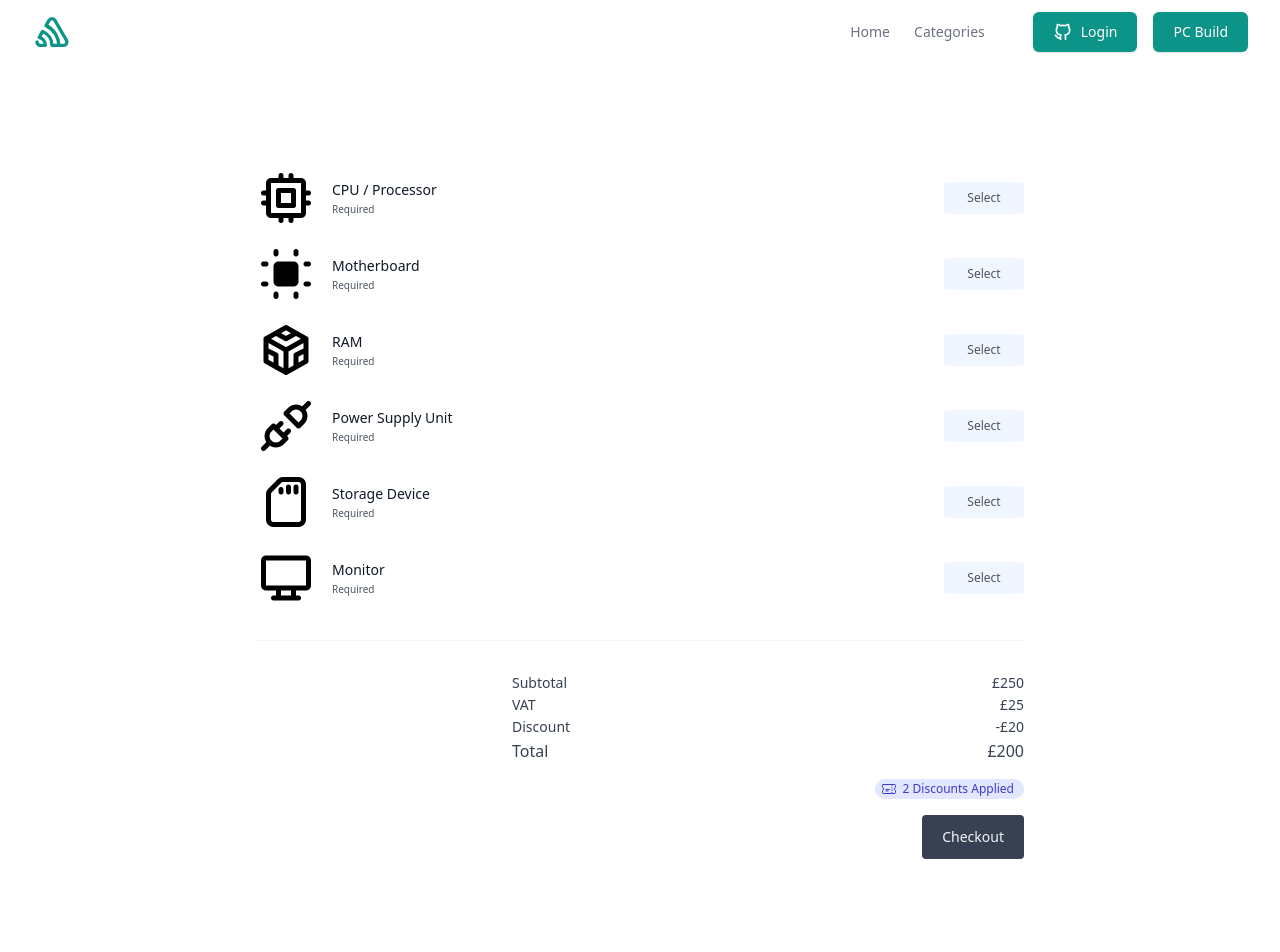
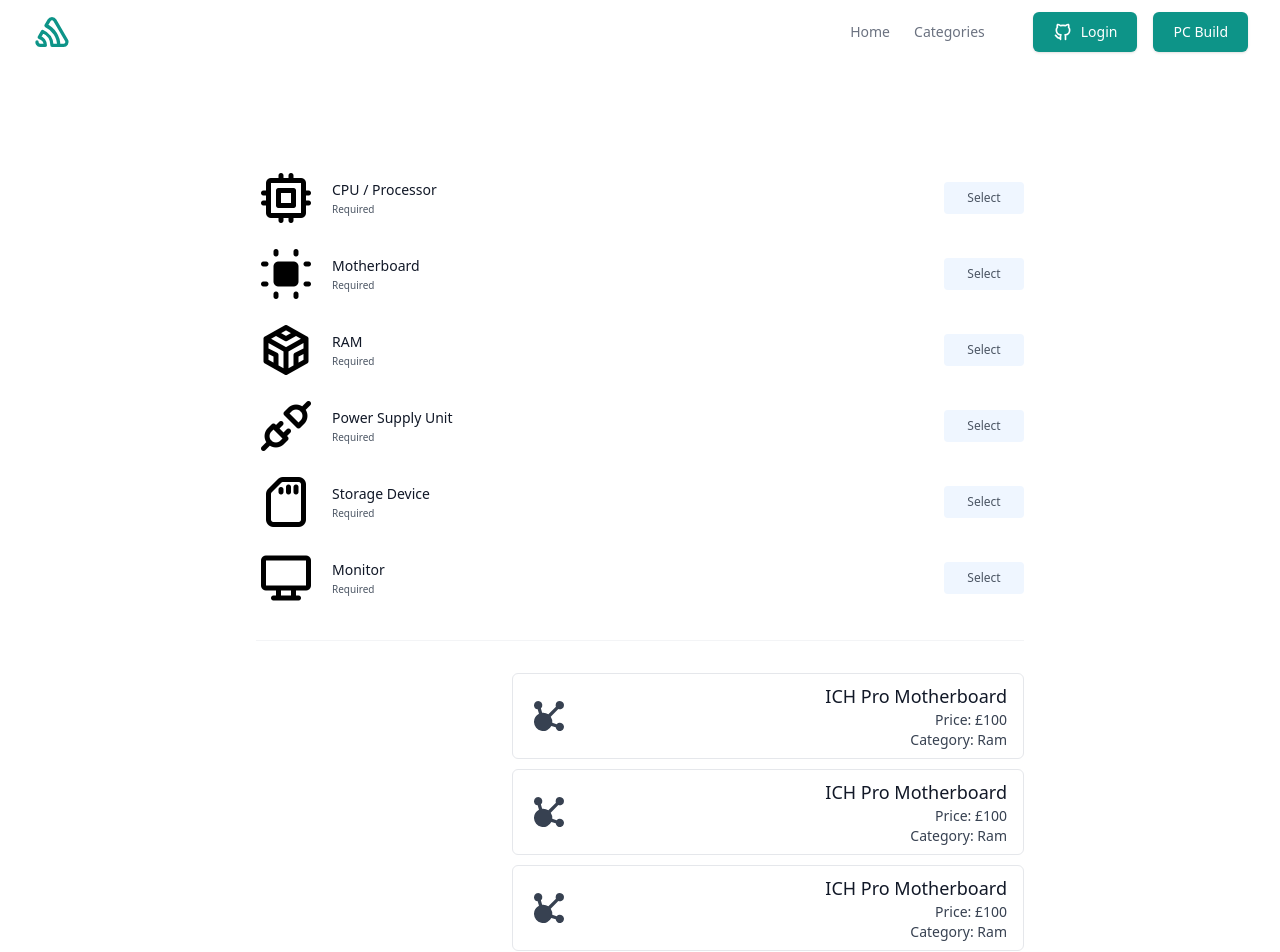
Before and after one commit to meraj2085/techRat, a Next.js app: page /pcBuild in a window 1280 px wide. Shown: the top 952 px of the page. Built offline with nearby package versions, Linux system fonts and the light colour scheme; no server answers.

Commit message:
Adding pcBuild

```diff
--- a/src/pages/pcBuild.js
+++ b/src/pages/pcBuild.js
@@ -73,58 +73,117 @@ const PcBuild = () => {
 
               <div className="mt-8 flex justify-end border-t border-gray-100 pt-8">
                 <div className="w-screen max-w-lg space-y-4">
-                  <dl className="space-y-0.5 text-sm text-gray-700">
-                    <div className="flex justify-between">
-                      <dt>Subtotal</dt>
-                      <dd>£250</dd>
+                  <div className="space-y-0.5 text-sm text-gray-700 flex flex-col gap-2">
+                    <div className="flex items-center gap-4 justify-between border rounded-md px-4 py-2">
+                      <div>
+                        <svg
+                          xmlns="http://www.w3.org/2000/svg"
+                          class="icon icon-tabler icon-tabler-affiliate-filled"
+                          width="40"
+                          height="40"
+                          viewBox="0 0 24 24"
+                          stroke-width="2"
+                          stroke="currentColor"
+                          fill="none"
+                          stroke-linecap="round"
+                          stroke-linejoin="round"
+                        >
+                          <path
+                            stroke="none"
+                            d="M0 0h24v24H0z"
+                            fill="none"
+                          ></path>
+                          <path
+                            d="M18.5 3a2.5 2.5 0 1 1 -.912 4.828l-4.556 4.555a5.475 5.475 0 0 1 .936 3.714l2.624 .787a2.5 2.5 0 1 1 -.575 1.916l-2.623 -.788a5.5 5.5 0 0 1 -10.39 -2.29l-.004 -.222l.004 -.221a5.5 5.5 0 0 1 2.984 -4.673l-.788 -2.624a2.498 2.498 0 0 1 -2.194 -2.304l-.006 -.178l.005 -.164a2.5 2.5 0 1 1 4.111 2.071l.787 2.625a5.475 5.475 0 0 1 3.714 .936l4.555 -4.556a2.487 2.487 0 0 1 -.167 -.748l-.005 -.164l.005 -.164a2.5 2.5 0 0 1 2.495 -2.336z"
+                            stroke-width="0"
+                            fill="currentColor"
+                          ></path>
+                        </svg>
+                      </div>
+                      <div className="text-end">
+                        <p className=" text-gray-900 text-lg">
+                          ICH Pro Motherboard
+                        </p>
+                        <p>Price: £100</p>
+                        <p>Category: Ram</p>
+                      </div>
                     </div>
-
-                    <div className="flex justify-between">
-                      <dt>VAT</dt>
-                      <dd>£25</dd>
+                    <div className="flex items-center gap-4 justify-between border rounded-md px-4 py-2">
+                      <div>
+                        <svg
+                          xmlns="http://www.w3.org/2000/svg"
+                          class="icon icon-tabler icon-tabler-affiliate-filled"
+                          width="40"
+                          height="40"
+                          viewBox="0 0 24 24"
+                          stroke-width="2"
+                          stroke="currentColor"
+                          fill="none"
+                          stroke-linecap="round"
+                          stroke-linejoin="round"
+                        >
+                          <path
+                            stroke="none"
+                            d="M0 0h24v24H0z"
+                            fill="none"
+                          ></path>
+                          <path
+                            d="M18.5 3a2.5 2.5 0 1 1 -.912 4.828l-4.556 4.555a5.475 5.475 0 0 1 .936 3.714l2.624 .787a2.5 2.5 0 1 1 -.575 1.916l-2.623 -.788a5.5 5.5 0 0 1 -10.39 -2.29l-.004 -.222l.004 -.221a5.5 5.5 0 0 1 2.984 -4.673l-.788 -2.624a2.498 2.498 0 0 1 -2.194 -2.304l-.006 -.178l.005 -.164a2.5 2.5 0 1 1 4.111 2.071l.787 2.625a5.475 5.475 0 0 1 3.714 .936l4.555 -4.556a2.487 2.487 0 0 1 -.167 -.748l-.005 -.164l.005 -.164a2.5 2.5 0 0 1 2.495 -2.336z"
+                            stroke-width="0"
+                            fill="currentColor"
+                          ></path>
+                        </svg>
+                      </div>
+                      <div className="text-end">
+                        <p className=" text-gray-900 text-lg">
+                          ICH Pro Motherboard
+                        </p>
+                        <p>Price: £100</p>
+                        <p>Category: Ram</p>
+                      </div>
                     </div>
-
-                    <div className="flex justify-between">
-                      <dt>Discount</dt>
-                      <dd>-£20</dd>
+                    <div className="flex items-center gap-4 justify-between border rounded-md px-4 py-2">
+                      <div>
+                        <svg
+                          xmlns="http://www.w3.org/2000/svg"
+                          class="icon icon-tabler icon-tabler-affiliate-filled"
+                          width="40"
+                          height="40"
+                          viewBox="0 0 24 24"
+                          stroke-width="2"
+                          stroke="currentColor"
+                          fill="none"
+                          stroke-linecap="round"
+                          stroke-linejoin="round"
+                        >
+                          <path
+                            stroke="none"
+                            d="M0 0h24v24H0z"
+                            fill="none"
+                          ></path>
+                          <path
+                            d="M18.5 3a2.5 2.5 0 1 1 -.912 4.828l-4.556 4.555a5.475 5.475 0 0 1 .936 3.714l2.624 .787a2.5 2.5 0 1 1 -.575 1.916l-2.623 -.788a5.5 5.5 0 0 1 -10.39 -2.29l-.004 -.222l.004 -.221a5.5 5.5 0 0 1 2.984 -4.673l-.788 -2.624a2.498 2.498 0 0 1 -2.194 -2.304l-.006 -.178l.005 -.164a2.5 2.5 0 1 1 4.111 2.071l.787 2.625a5.475 5.475 0 0 1 3.714 .936l4.555 -4.556a2.487 2.487 0 0 1 -.167 -.748l-.005 -.164l.005 -.164a2.5 2.5 0 0 1 2.495 -2.336z"
+                            stroke-width="0"
+                            fill="currentColor"
+                          ></path>
+                        </svg>
+                      </div>
+                      <div className="text-end">
+                        <p className=" text-gray-900 text-lg">
+                          ICH Pro Motherboard
+                        </p>
+                        <p>Price: £100</p>
+                        <p>Category: Ram</p>
+                      </div>
                     </div>
-
-                    <div className="flex justify-between !text-base font-medium">
-                      <dt>Total</dt>
-                      <dd>£200</dd>
-                    </div>
-                  </dl>
-
+                  </div>
                   <div className="flex justify-end">
-                    <span className="inline-flex items-center justify-center rounded-full bg-indigo-100 px-2.5 py-0.5 text-indigo-700">
-                      <svg
-                        xmlns="http://www.w3.org/2000/svg"
-                        fill="none"
-                        viewBox="0 0 24 24"
-                        strokeWidth="1.5"
-                        stroke="currentColor"
-                        className="-ms-1 me-1.5 h-4 w-4"
-                      >
-                        <path
-                          strokeLinecap="round"
-                          strokeLinejoin="round"
-                          d="M16.5 6v.75m0 3v.75m0 3v.75m0 3V18m-9-5.25h5.25M7.5 15h3M3.375 5.25c-.621 0-1.125.504-1.125 1.125v3.026a2.999 2.999 0 010 5.198v3.026c0 .621.504 1.125 1.125 1.125h17.25c.621 0 1.125-.504 1.125-1.125v-3.026a2.999 2.999 0 010-5.198V6.375c0-.621-.504-1.125-1.125-1.125H3.375z"
-                        />
-                      </svg>
-
-                      <p className="whitespace-nowrap text-xs">
-                        2 Discounts Applied
-                      </p>
-                    </span>
-                  </div>
-
-                  <div className="flex justify-end">
-                    <a
-                      href="#"
+                    <button
+                      disabled
                       className="block rounded bg-gray-700 px-5 py-3 text-sm text-gray-100 transition hover:bg-gray-600"
                     >
-                      Checkout
-                    </a>
+                      Complete Build
+                    </button>
                   </div>
                 </div>
               </div>
```
